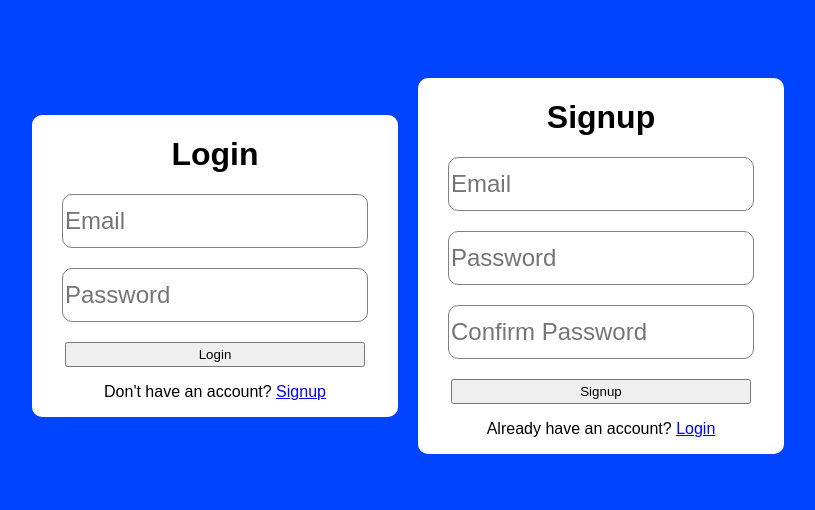
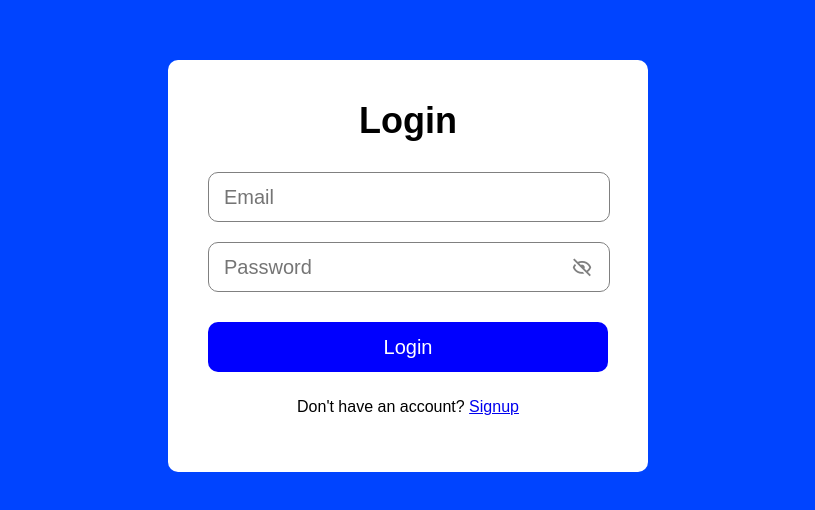
Before and after one commit to athanie2003/login-and-signup, a plain HTML site: page index.html in a window 1280 px wide. Shown: the part 134-644 px from the top of the page, without its empty margins (232-1047 px from the left). Drawn offline with nearby package versions, Linux system fonts and the light colour scheme.

Commit message:
Move eye-icon in password field for login page

```diff
--- a/index.html
+++ b/index.html
@@ -3,21 +3,28 @@
 <head>
     <meta charset="UTF-8">
     <meta name="viewport" content="width=device-width, initial-scale=1.0">
+    <link href="https://unpkg.com/boxicons@2.1.2/css/boxicons.min.css" rel="stylesheet">
     <title>Login And Signup</title>
     <link rel="stylesheet" href="styles.css">
 </head>
 <body>
     <div class="container">
-        <h1>Login</h1>
+        <header>Login</header>
+        <form action="#">
+            <div class="field">
                 <input class="em" type="email" placeholder="Email">
-        <br>
+            </div>
+            <div class="field">
                 <input class="pwd" type="password" placeholder="Password">
-        <br>
+                <i class="bx bx-hide eye-icon"></i>
+            </div>
             <button>Login</button>
+        </form>
         <p>Don't have an account? <a href="#">Signup</a></p>
     </div>
-    <div class="container">
-        <h1>Signup</h1>
+    <!-- <div class="container">
+        <header>Signup</header>
+        <form action="#">
             <input class="em" type="email" placeholder="Email">
             <br>
             <input class="pwd" type="password" placeholder="Password">
@@ -25,8 +32,9 @@
             <input class="pwd" type="password" placeholder="Confirm Password">
             <br>
             <button>Signup</button>
+        </form>
         <p>Already have an account? <a href="#">Login</a></p>
-    </div>
+    </div> -->
     <script src="script.js"></script>
 </body>
 </html>
--- a/styles.css
+++ b/styles.css
@@ -17,19 +17,55 @@ body{
     background-color: white;
     text-align: center;
     border-radius: 10px;
-    padding: 0px 30px;
+    padding: 40px;
+}
+
+header{
+    font-size: 36px;
+    font-weight: 600;
+    margin-bottom: 30px;
+}
+
+.field{
+    width: 370px;
+    height: 50px;
+    margin-bottom: 20px;
+    position: relative;
+    /* center eye-icon */
+    display: flex;
+    flex-direction: column;
 }
 
 input{
-    width: 300px;
-    height: 50px;
-    font-size: 24px;
+    width: 100%;
+    height: 100%;
+    font-size: 20px;
+    border: 1px solid grey;
     border-radius: 10px;
-    border: solid 1px grey;
-    margin-bottom: 20px;
+    padding: 0px 15px;
+    outline: none;
 }
 
 button{
-    width: 300px;
-    height: 25px;
+    margin-top: 10px;
+    width: 400px;
+    height: 50px;
+    font-size: 20px;
+    border: none;
+    border-radius: 10px;
+    background-color: blue;
+    color: white;
+    margin-bottom: 10px;
+    cursor: pointer;
 }
+
+.eye-icon{
+    position: absolute;
+    top: 50%;
+    right: -20px;
+    transform: translateY(-50%);
+    font-size: 22px;
+    cursor: pointer;
+    color: grey;
+    padding: 5px;
+}
```
Lines whose indentation alone changed are shown as unchanged.
